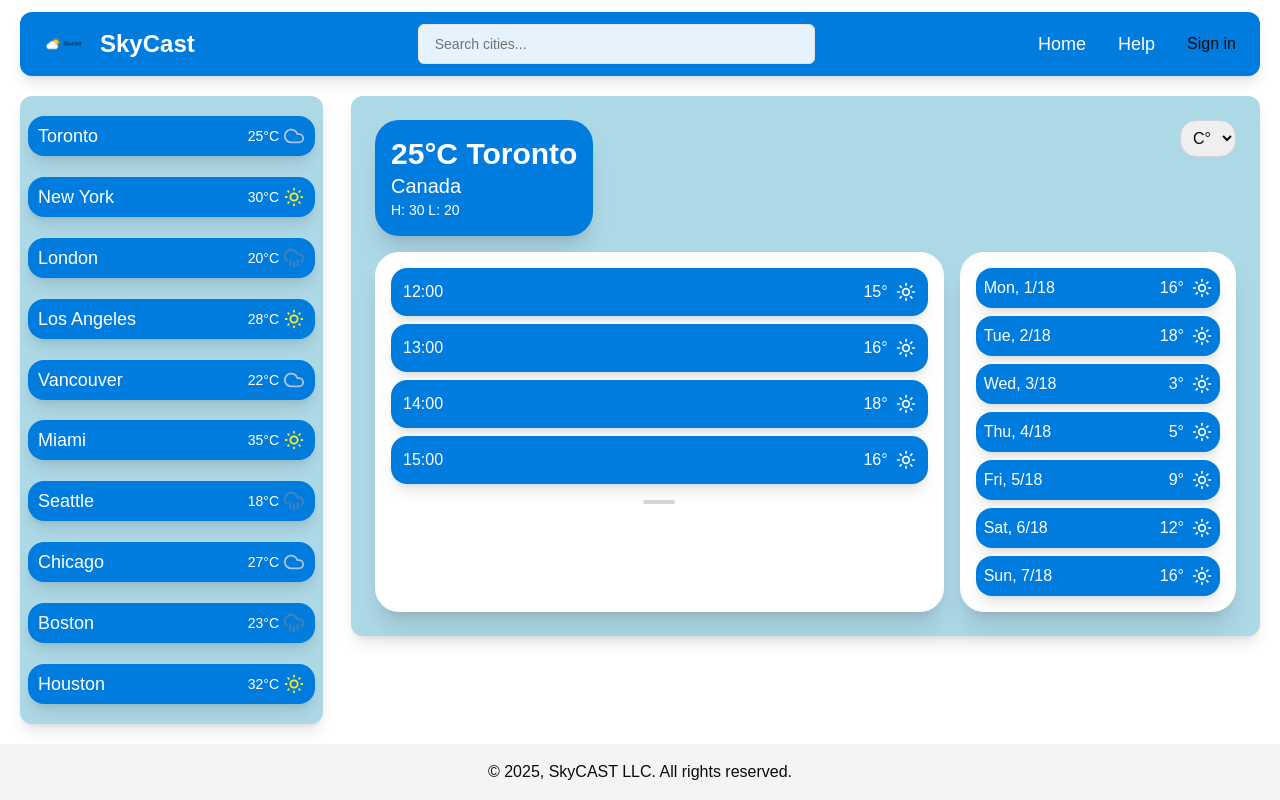
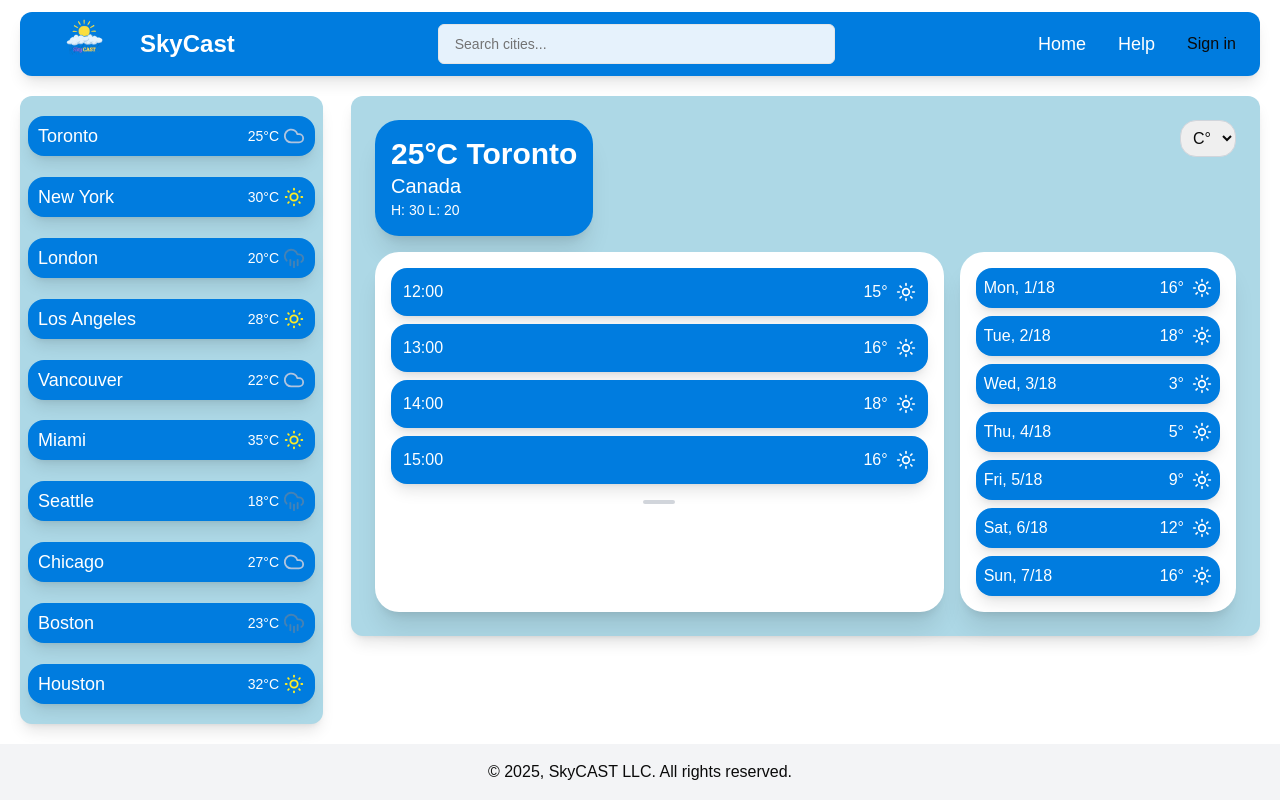
Before and after one commit to Globodain/2024-1-HR01-KA121-VET-000212716, a Next.js app in the folder frontend/: page / in a window 1280 px wide. Built offline with nearby package versions, Linux system fonts and the light colour scheme; no server answers.

Commit message:
manina masna kurcina

```diff
--- a/frontend/components/Navbar.tsx
+++ b/frontend/components/Navbar.tsx
@@ -11,11 +11,11 @@ import { Input } from "./ui/input";
 const Navbar = () => {
     return (
         <div className="flex items-center justify-between p-6 shadow-lg bg-[#007cdf] shadow-2xs mr-5 ml-5 mt-3 rounded-xl h-16">
-            <div className="flex items-center gap-4">
+            <div className="flex items-center justify-center gap-4">
                 <Image
-                    width={40}
-                    height={40}
-                    src="/logo_v0.1.svg"
+                    width={80}
+                    height={80}
+                    src="/SkyCAST_1.0.png"
                     alt="Weather app logo"
                     className="object-contain"
                 />
```
Also changed, not shown: frontend/public/SkyCAST_1.0.png (added), frontend/public/logo_v0.1.svg.
